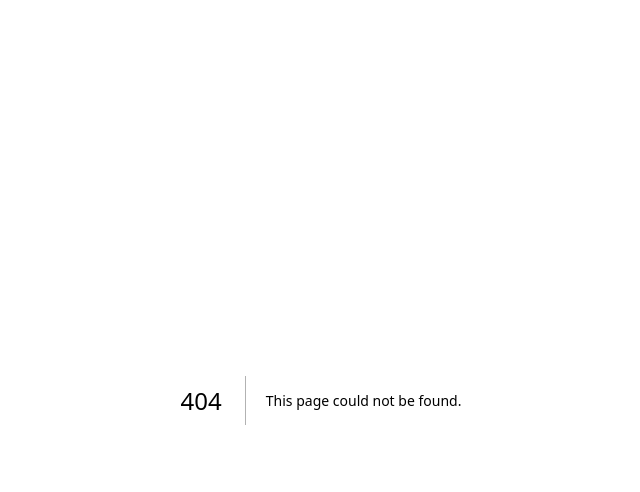
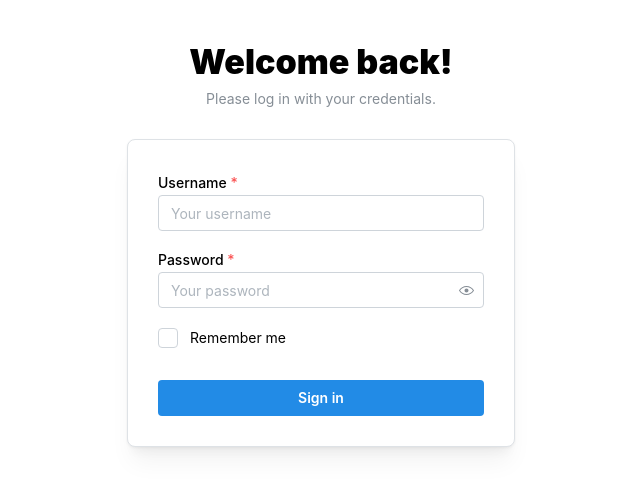
Before and after one commit to adketuri/scribe, a Next.js app: page /login in a window 1280 px wide. Before the commit this address had no page. Shown: the top 492 px of the page, without its empty margins (319-959 px from the left). Built offline with nearby package versions, Linux system fonts and the light colour scheme.

Commit message:
Add login action, upgrade nextjs to canary in order to follow a tutorial lmao

```diff
--- /dev/null
+++ b/app/actions/auth.tsx
@@ -0,0 +1,15 @@
+'use server';
+
+import { SignupFormSchema, FormState } from '@/app/lib/definitions';
+
+export async function login(state: FormState, formData: FormData) {
+  const validatedFields = SignupFormSchema.safeParse({
+    username: formData.get('username'),
+    password: formData.get('password'),
+  });
+
+  if (!validatedFields.success) {
+    return { errors: validatedFields.error.flatten().fieldErrors };
+  }
+  return {};
+}
--- /dev/null
+++ b/app/lib/definitions.ts
@@ -0,0 +1,24 @@
+import { z } from 'zod';
+
+export const SignupFormSchema = z.object({
+  username: z.string().min(2, { message: 'Username must be at least 2 characters long.' }).trim(),
+  password: z
+    .string()
+    .min(8, { message: 'Be at least 8 characters long' })
+    .regex(/[a-zA-Z]/, { message: 'Contain at least one letter.' })
+    .regex(/[0-9]/, { message: 'Contain at least one number.' })
+    .regex(/[^a-zA-Z0-9]/, {
+      message: 'Contain at least one special character.',
+    })
+    .trim(),
+});
+
+export type FormState =
+  | {
+      errors?: {
+        username?: string[];
+        password?: string[];
+      };
+      message?: string;
+    }
+  | undefined;
--- /dev/null
+++ b/app/login/page.tsx
@@ -0,0 +1,9 @@
+import { Login } from '@/components/Login/Login';
+
+export default function LoginPage() {
+  return (
+    <>
+      <Login />
+    </>
+  );
+}
--- /dev/null
+++ b/components/Login/Login.module.css
@@ -0,0 +1,6 @@
+.title {
+  font-family:
+    Greycliff CF,
+    var(--mantine-font-family);
+  font-weight: 900;
+}
--- /dev/null
+++ b/components/Login/Login.tsx
@@ -0,0 +1,46 @@
+'use client';
+
+import {
+  TextInput,
+  PasswordInput,
+  Checkbox,
+  Paper,
+  Title,
+  Text,
+  Container,
+  Group,
+  Button,
+} from '@mantine/core';
+import { useActionState } from 'react';
+import classes from './Login.module.css';
+import { login } from '@/app/actions/auth';
+
+export function Login() {
+  const [state, action, pending] = useActionState(login, undefined);
+
+  return (
+    <Container size={420} my={40}>
+      <Title ta="center" className={classes.title}>
+        Welcome back!
+      </Title>
+      <Text c="dimmed" size="sm" ta="center" mt={5}>
+        Please log in with your credentials.
+      </Text>
+
+      <Paper withBorder shadow="md" p={30} mt={30} radius="md">
+        <form action={action}>
+          <TextInput id="username" name="username" label="Username" placeholder="Your username" required />
+          {state?.errors?.username && <p>{state.errors.username}</p>}
+          <PasswordInput id="password" name="password" label="Password" placeholder="Your password" required mt="md" />
+          {state?.errors?.password && <p>{state.errors.password}</p>}
+          <Group justify="space-between" mt="lg">
+            <Checkbox label="Remember me" />
+          </Group>
+          <Button type="submit" fullWidth mt="xl" disabled={pending}>
+            Sign in
+          </Button>
+        </form>
+      </Paper>
+    </Container>
+  );
+}
```
Also changed, not shown: package.json (+5 -3 lines), 1 other file (tests, documents, lock files or other folders).
